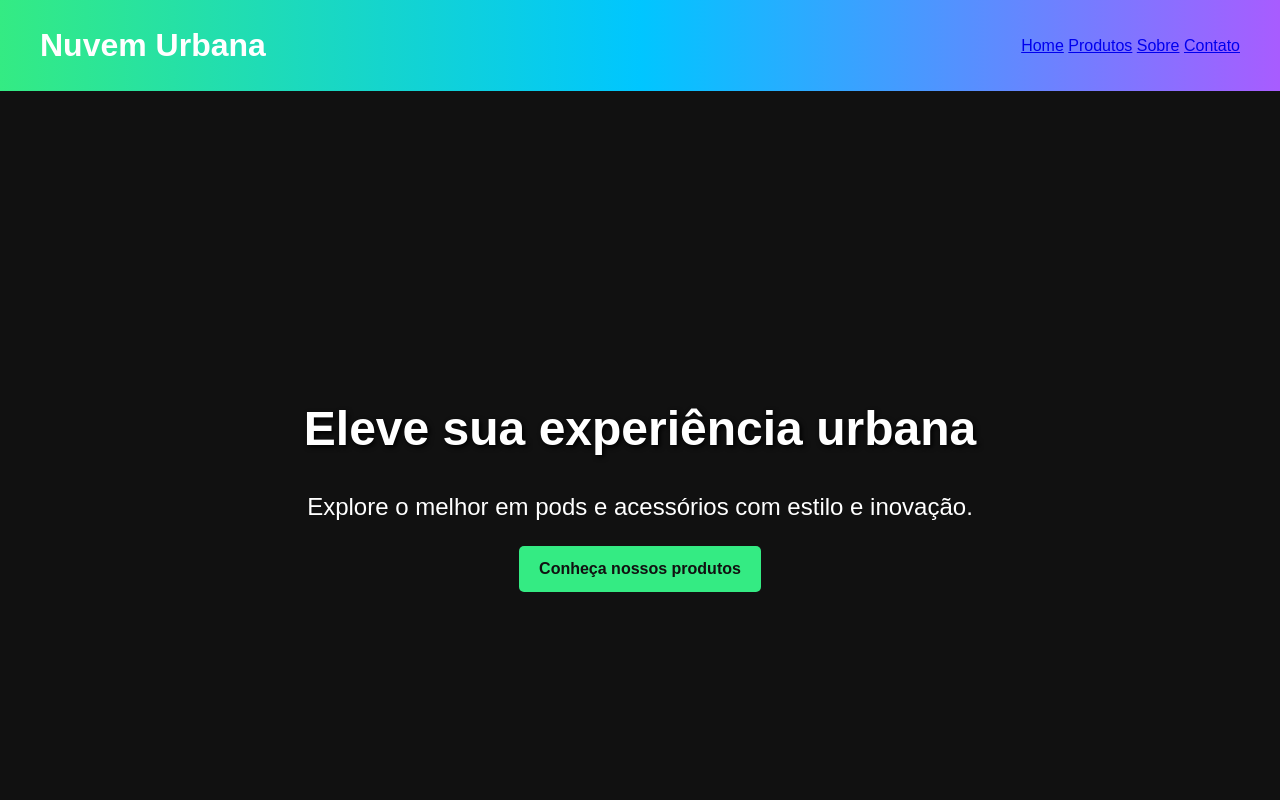
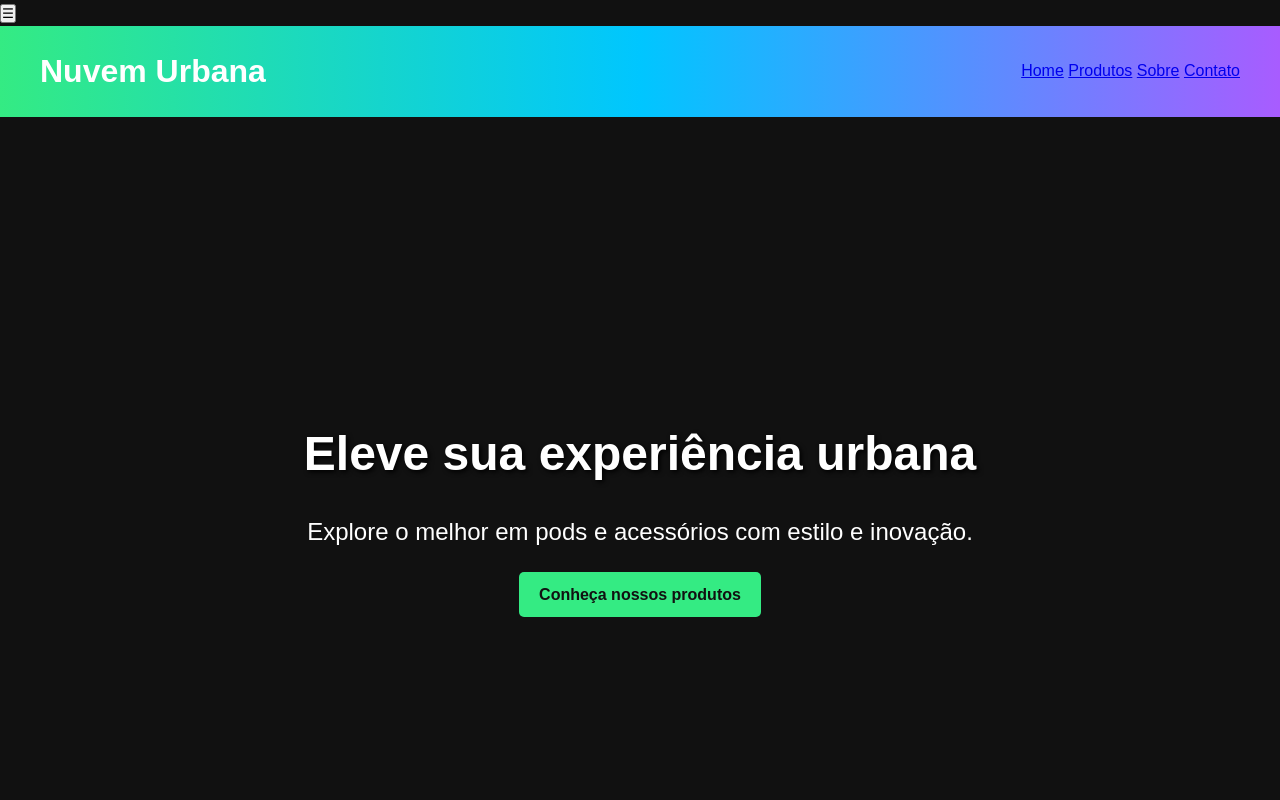
Before and after one commit to pedolkadeveloper123/nuvemurbana_, a plain HTML site: page index.html in a window 1280 px wide. Shown: the top 800 px of the page. Drawn offline with Linux system fonts and the light colour scheme.

Commit message:
Update index.html

```diff
--- a/index.html
+++ b/index.html
@@ -7,6 +7,8 @@
     <link rel="stylesheet" href="styles.css">
     <link rel="preconnect" href="https://fonts.googleapis.com">
     <link href="https://fonts.googleapis.com/css2?family=Barlow:wght@400;600&family=Orbitron:wght@500&display=swap" rel="stylesheet">
+    <button class="menu-toggle">☰</button>
+
 </head>
 <body>
     <header class="header">
```
